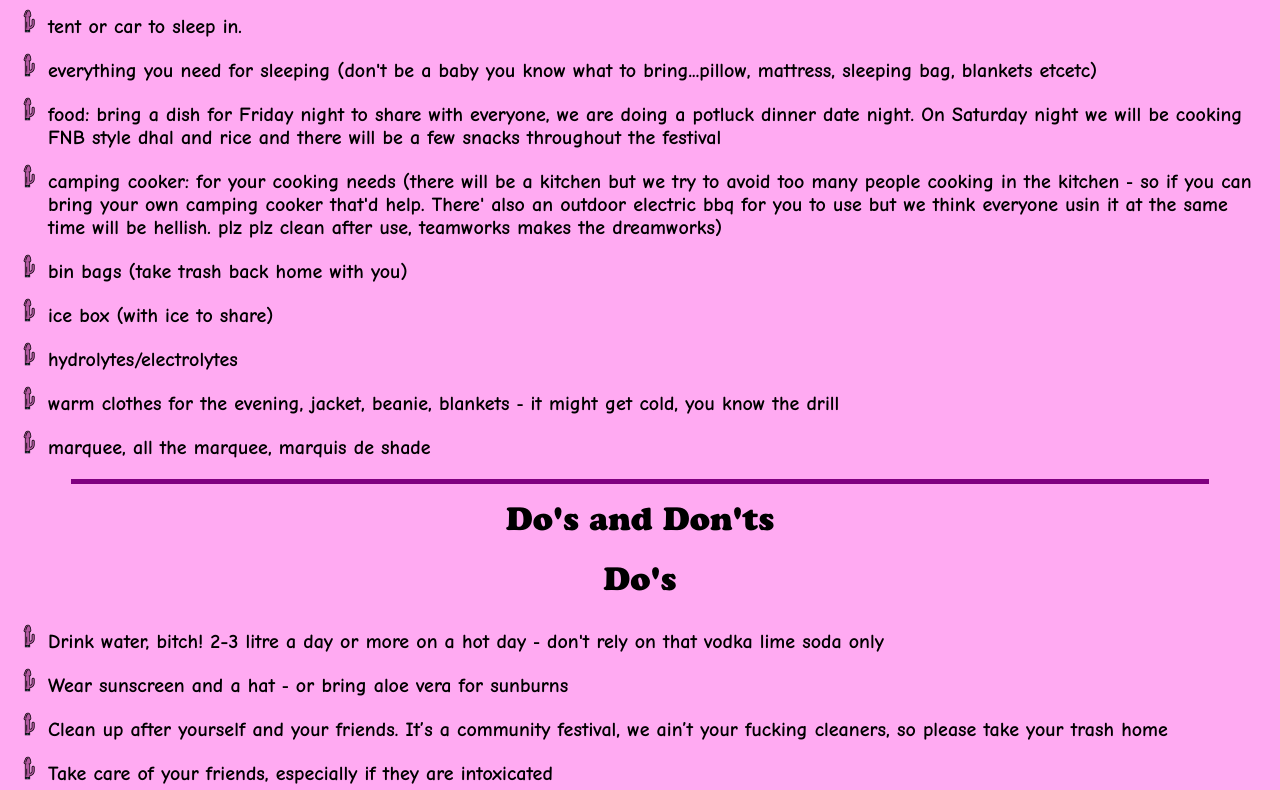
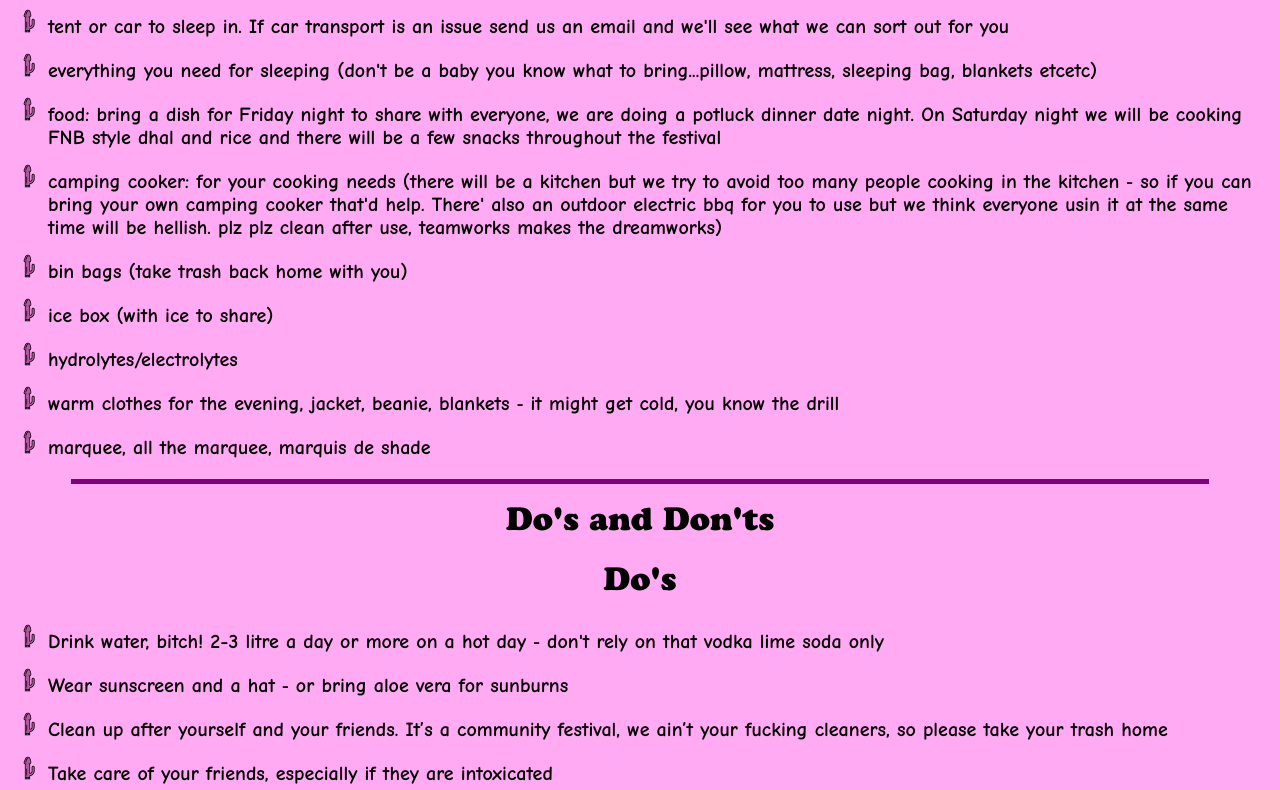
Before and after one commit to vari-spec/fuckkamp, a plain HTML site: page whatbring.html in a window 1280 px wide. Shown: the part 303-1093 px from the top of the page. Drawn offline with nearby package versions, Linux system fonts and the light colour scheme.

Commit message:
another text update

```diff
--- a/whatbring.html
+++ b/whatbring.html
@@ -97,7 +97,7 @@
 <h3 class="paragraph">
 
   <ul class="what-to-bring">
-    <li>tent or car to sleep in.</li>
+    <li>tent or car to sleep in. If car transport is an issue send us an email and we'll see what we can sort out for you</li>
     <li>everything you need for sleeping (don&apos;t be a baby you know what to bring...pillow, mattress, sleeping bag, blankets etcetc)</li>
     <li>food: bring a dish for Friday night to share with everyone, we are doing a potluck dinner date night.  On Saturday night we will be cooking FNB style dhal and rice and there will be a few snacks throughout the festival </li>
     <li>camping cooker: for your cooking needs (there will be a kitchen but we try to avoid too many people cooking in the kitchen &#8208; so if you can bring your own camping cooker that'd help. There&apos; also an outdoor electric bbq for you to use but we think everyone usin it at the same time will be hellish. plz plz clean after use, teamworks makes the dreamworks)</li>
```
